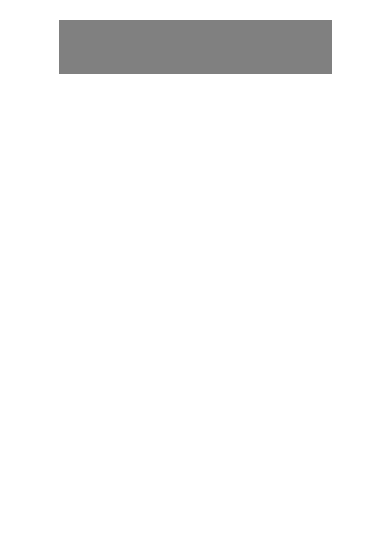
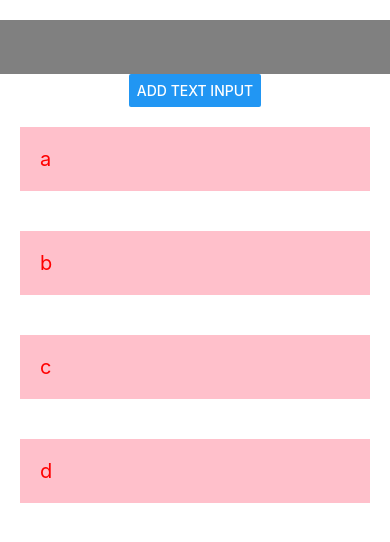
Before and after one commit to blob-blob/RNstoody, a React Native app: screen / in a window 390 px wide. Shown: the top 542 px of the page. Built offline with nearby package versions, Linux system fonts and the light colour scheme.

Commit message:
button, scriollview, textinput

```diff
--- a/App.js
+++ b/App.js
@@ -1,55 +1,56 @@
 import React, { Component } from 'react';
-import { View, Text, StyleSheet, ScrollView } from 'react-native';
+import {
+    View,
+    Text,
+    StyleSheet,
+    Button,
+    TextInput,
+    ScrollView,
+} from 'react-native';
 import Header from './src/header';
 import Generator from './src/generator';
 import NumList from './src/numlist';
 import Input from './src/input';
 class App extends Component {
     state = {
-        appName: 'My first app! (header)',
-        random: [20, 45, 84, 15, 16],
+        myTextInput: '',
+        alphabet: ['a', 'b', 'c', 'd'],
     };
-
-    onAddRandomNum = () => {
-        const randomNum = Math.floor(Math.random() * 100) + 1;
-        this.setState(prevState => {
-            return {
-                random: [...prevState.random, randomNum],
-            };
+    onChangeInput = event => {
+        this.setState({
+            myTextInput: event,
         });
     };
 
-    onNumDelete = position => {
-        const newArray = this.state.random.filter((num, index) => {
-            return position != index;
-        });
-        this.setState({
-            random: newArray,
+    onAddTextInput = () => {
+        this.setState(prevState => {
+            return {
+                myTextInput: '',
+                alphabet: [...prevState.alphabet, prevState.myTextInput],
+            };
         });
     };
 
     render() {
         return (
             <View style={styles.mainView}>
-                {/* <Header name={this.state.appName} />
-                <View style={styles.subView}>
-                    <Text style={styles.mainText}>hello world</Text>
-                </View>
-                <Generator add={this.onAddRandomNum} />
-                <ScrollView
-                    style={{ width: '100%' }}
-                    onMomentumScrollBegin={() => alert('begin')}
-                    // onMomentumScrollEnd={() => alert('end')}
-                    // onScroll={() => alert('scrolling')}
-                    // onContentSizeChange={(width, height) => alert(height)}
-                >
-                    <NumList
-                        num={this.state.random}
-                        delete={this.onNumDelete}
-                    />
-                </ScrollView> */}
-
-                <Input />
+                <TextInput
+                    value={this.state.myTextInput}
+                    style={styles.input}
+                    onChangeText={this.onChangeInput}
+                    multiline={true}
+                    maxLength={100}
+                    autoCapitalize={'none'}
+                    editable={true}
+                />
+                <Button title="ADD text input" onPress={this.onAddTextInput} />
+                <ScrollView style={{ width: '100%' }}>
+                    {this.state.alphabet.map((item, idx) => (
+                        <Text style={styles.mainText} key={idx}>
+                            {item}
+                        </Text>
+                    ))}
+                </ScrollView>
             </View>
         );
     }
@@ -72,6 +73,14 @@ const styles = StyleSheet.create({
         fontWeight: 'normal',
         color: 'red',
         padding: 20,
+        margin: 20,
+        backgroundColor: 'pink',
+    },
+    input: {
+        width: '100%',
+        backgroundColor: 'grey',
+        marginTop: 20,
+        padding: 10,
     },
 });
 
```
